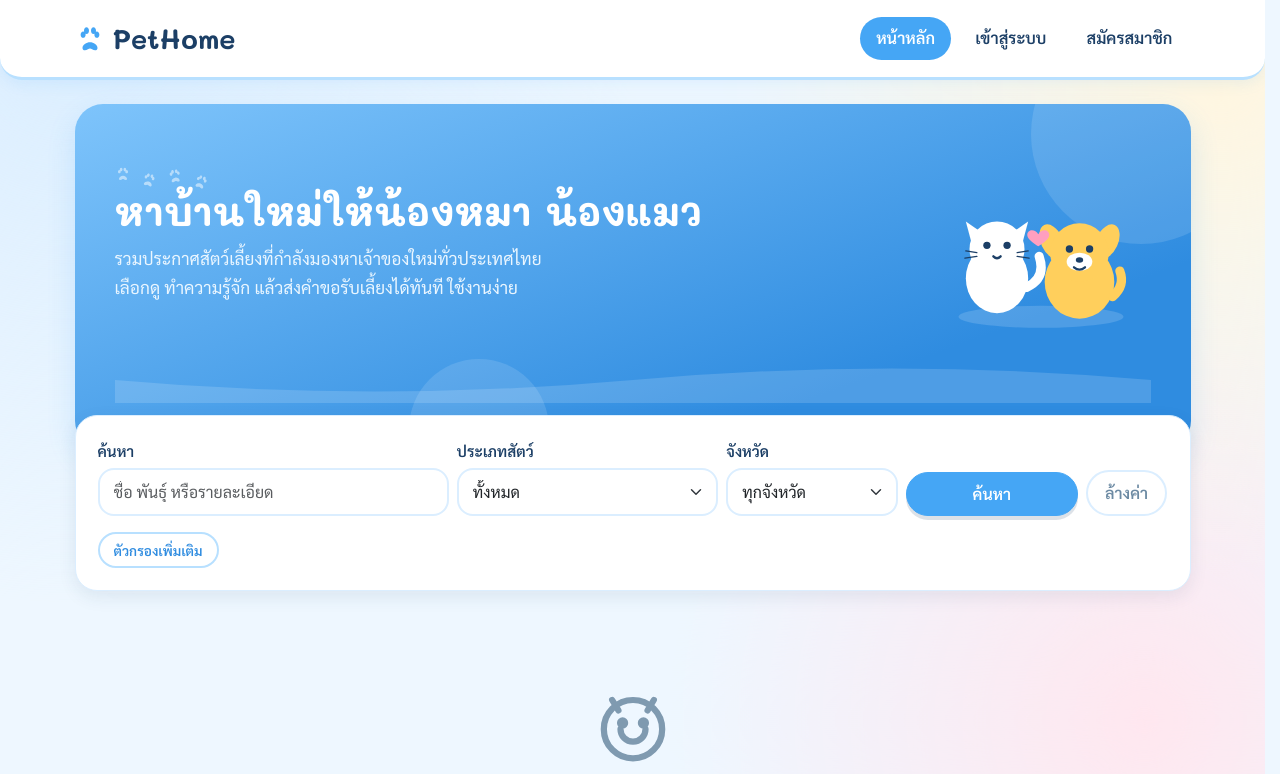
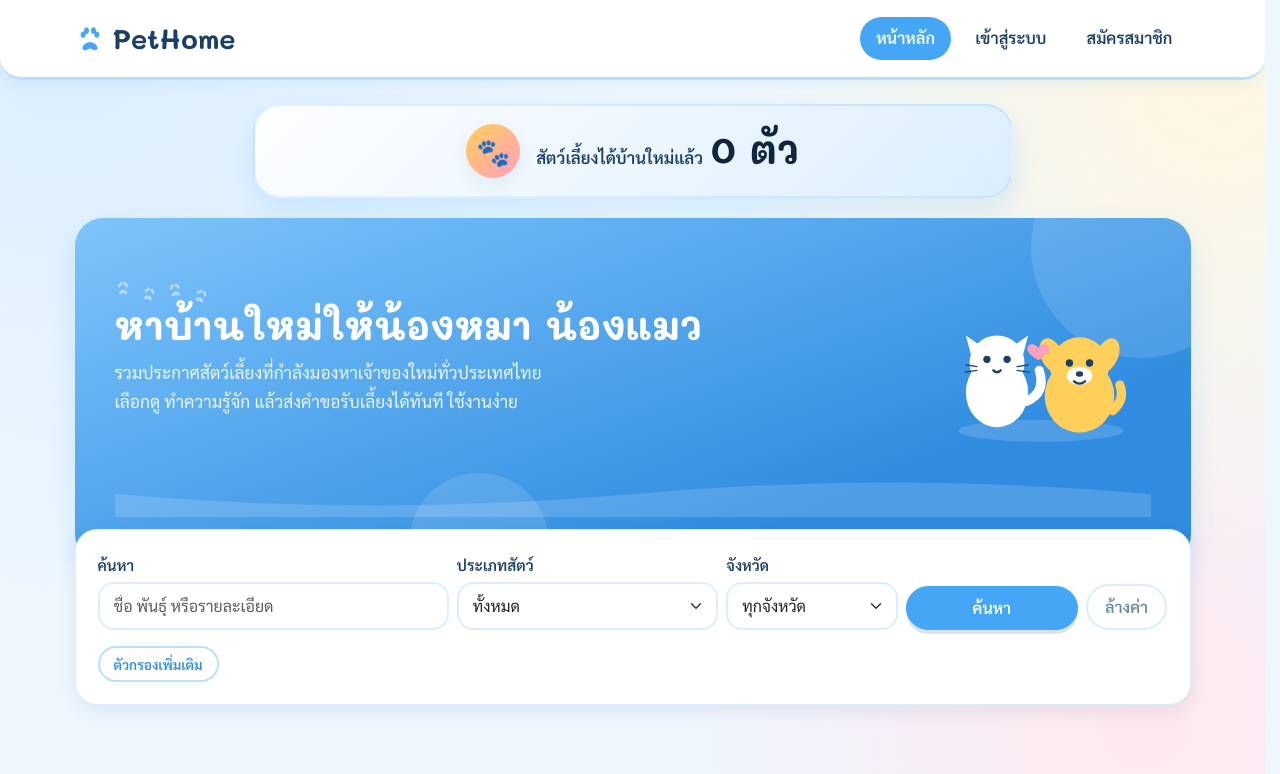
Before and after one commit to Hihellxc/Project-PetHome, a Flask app: page / in a window 1280 px wide. Shown: the top 774 px of the page. Run offline with Flask 3, Linux system fonts and the light colour scheme; data that the repository does not hold is empty; some libraries are stand-ins or nearby versions.

Commit message:
Add adopted pets banner

```diff
--- a/backend/app.py
+++ b/backend/app.py
@@ -317,6 +317,11 @@
 
     debug_cursor.close()
 
+    total_cursor = conn.cursor()
+    total_cursor.execute("SELECT COUNT(*) FROM pets WHERE status = 'adopted'")
+    adopted_count = total_cursor.fetchone()[0]
+    total_cursor.close()
+
     cursor = conn.cursor(dictionary=True)
 
     query = """
@@ -376,6 +381,7 @@
         keyword=keyword, breed=breed, gender=gender, age_min=age_min,
         age_max=age_max, sterilized=sterilized, vaccinated=vaccinated,
         provinces=THAI_PROVINCES, page=page, total_pages=total_pages,
+        adopted_count=adopted_count,
     )
 
 
--- a/frontend/static/css/style.css
+++ b/frontend/static/css/style.css
@@ -250,6 +250,57 @@
   margin-top: -1px;
 }
 .hero-wave svg { display: block; width: 100%; height: 46px; }
+
+.adopted-banner {
+  display: flex;
+  align-items: center;
+  justify-content: center;
+  gap: 16px;
+  width: min(100%, 760px);
+  margin: 0 auto 20px;
+  padding: 18px 22px;
+  border: 2px solid rgba(69, 166, 245, 0.15);
+  border-radius: var(--radius-xl);
+  background: linear-gradient(135deg, rgba(255, 255, 255, 0.92), rgba(216, 236, 255, 0.9));
+  box-shadow: var(--shadow-soft);
+}
+
+.adopted-banner-icon {
+  display: flex;
+  flex: 0 0 54px;
+  align-items: center;
+  justify-content: center;
+  width: 54px;
+  height: 54px;
+  border-radius: 50%;
+  background: linear-gradient(135deg, var(--sun-400), var(--blossom-400));
+  font-size: 1.7rem;
+  box-shadow: var(--shadow-card);
+}
+
+.adopted-banner-copy {
+  display: flex;
+  min-width: 0;
+  align-items: baseline;
+  justify-content: center;
+  flex-wrap: wrap;
+  gap: 8px;
+  text-align: center;
+}
+
+.adopted-banner-label {
+  color: var(--navy-700);
+  font-size: 1.05rem;
+  font-weight: 600;
+}
+
+.adopted-banner-copy strong {
+  color: var(--navy-900);
+  font-family: "Mali", "Sarabun", sans-serif;
+  font-size: clamp(1.8rem, 3vw, 2.5rem);
+  line-height: 1;
+  overflow-wrap: anywhere;
+}
 
 /* ---------- การ์ดค้นหา ---------- */
 .search-panel {
@@ -685,6 +736,14 @@
   .hero-mascot { display: none; }
   .search-panel { margin-top: 0; }
 
+  .adopted-banner {
+    gap: 12px;
+    margin-bottom: 18px;
+    padding: 14px 16px;
+  }
+
+  .adopted-banner-copy { align-items: center; }
+
   .navbar-pethome .navbar-nav {
     align-items: stretch;
     gap: 2px;
--- a/frontend/templates/home.html
+++ b/frontend/templates/home.html
@@ -2,6 +2,14 @@
 {% block title %}หน้าหลัก - PetHome{% endblock %}
 
 {% block content %}
+
+<div class="adopted-banner" aria-live="polite">
+  <div class="adopted-banner-icon" aria-hidden="true">🐾</div>
+  <div class="adopted-banner-copy">
+    <span class="adopted-banner-label">สัตว์เลี้ยงได้บ้านใหม่แล้ว</span>
+    <strong>{{ adopted_count }} ตัว</strong>
+  </div>
+</div>
 
 <!-- Hero -->
 <div class="hero-pethome">
```
